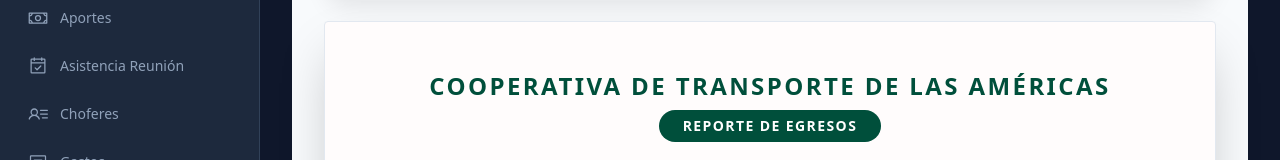
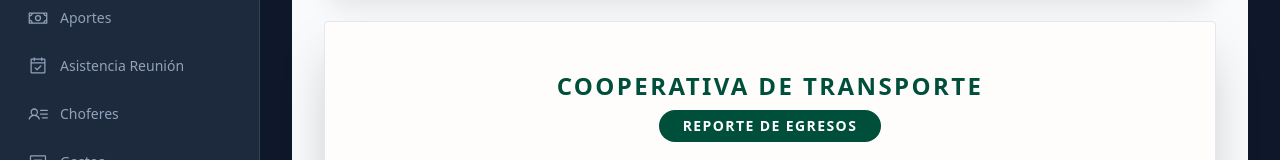
Before and after one commit to alexis479/cooperativa_de_trufis, a Next.js app: page /dashboard/reportes/egresos in a window 1280 px wide. Shown: the part 222-382 px from the top of the page. Built offline with nearby package versions, Linux system fonts and the light colour scheme; no server answers; the database is empty.

Commit message:
actualizar nombre de la cooperativa en reportes a Cooperativa de Transporte

```diff
--- a/app/dashboard/reportes/egresos/page.js
+++ b/app/dashboard/reportes/egresos/page.js
@@ -122,7 +122,7 @@ export default function ReporteEgresosPage() {
 
       <div className="max-w-[1000px] mx-auto bg-[#fffcfc] p-3 sm:p-6 md:p-12 shadow-2xl border border-slate-200 print:shadow-none print:border-none print:p-4 rounded-sm report-sheet">
         <div className="text-center mb-10 space-y-2 border-b-2 border-emerald-900 pb-6">
-          <h2 className="text-emerald-900 text-xl md:text-2xl font-black uppercase tracking-widest">Cooperativa de Transporte de las Américas</h2>
+          <h2 className="text-emerald-900 text-xl md:text-2xl font-black uppercase tracking-widest">Cooperativa de Transporte</h2>
           <div className="inline-block bg-emerald-900 text-white px-6 py-1.5 rounded-full font-bold text-sm tracking-widest uppercase">Reporte de Egresos</div>
           <p className="text-slate-600 font-bold text-sm pt-2 italic">RANGO: {new Date(fechaInicio).toLocaleDateString()} AL {new Date(fechaFin).toLocaleDateString()}</p>
         </div>
--- a/app/dashboard/reportes/ingresos/page.js
+++ b/app/dashboard/reportes/ingresos/page.js
@@ -201,7 +201,7 @@ export default function ReporteIngresosPage() {
 
         <div className="text-center mb-10 space-y-2 border-b-2 border-emerald-900 pb-6">
           <h2 className="text-emerald-900 text-xl md:text-2xl font-black uppercase tracking-widest">
-            Cooperativa de Transporte de las Américas
+            Cooperativa de Transporte
           </h2>
           <div className="inline-block bg-emerald-900 text-white px-6 py-1.5 rounded-full font-bold text-sm tracking-widest uppercase">
             Reporte de Ingresos
```
